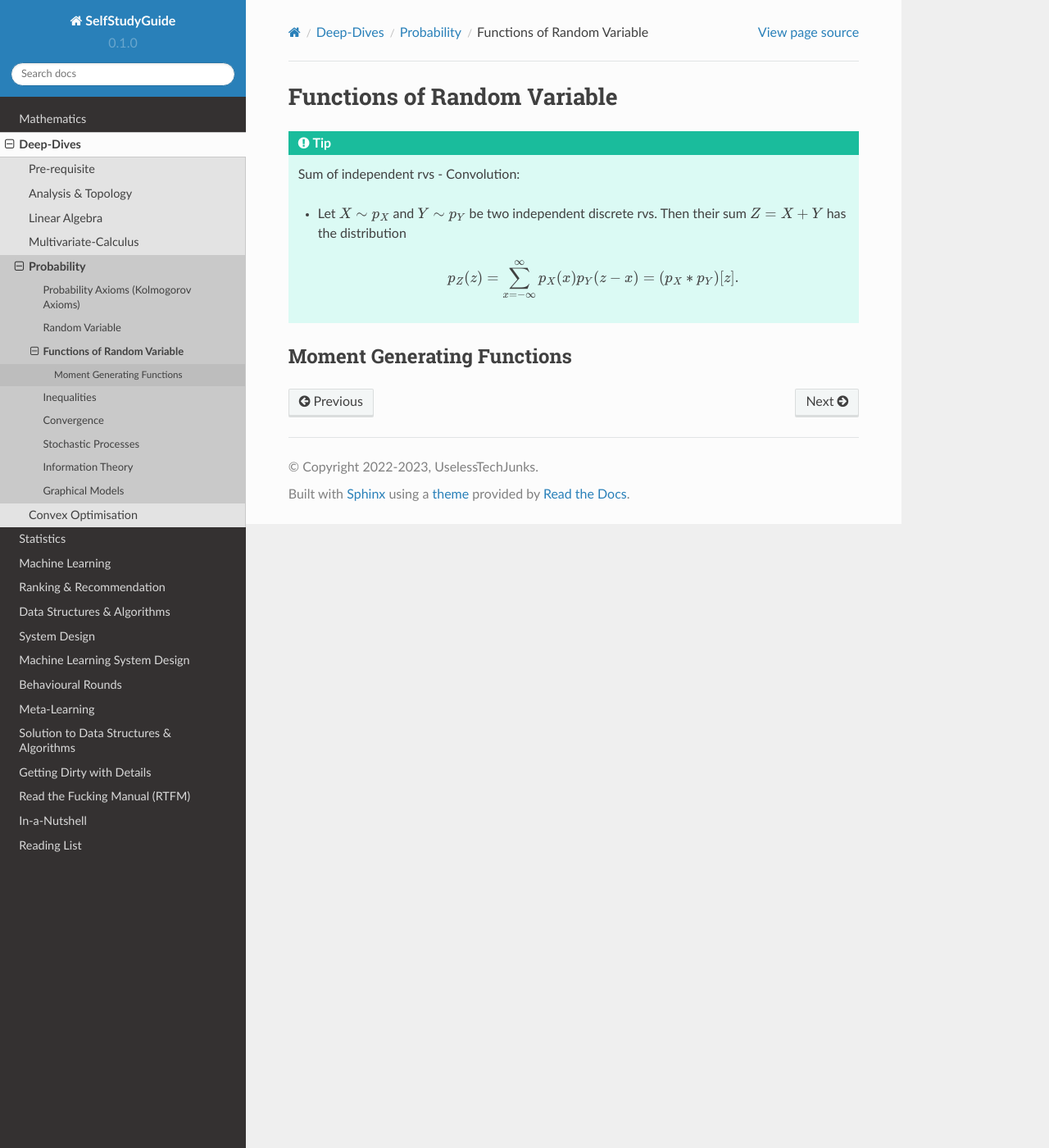
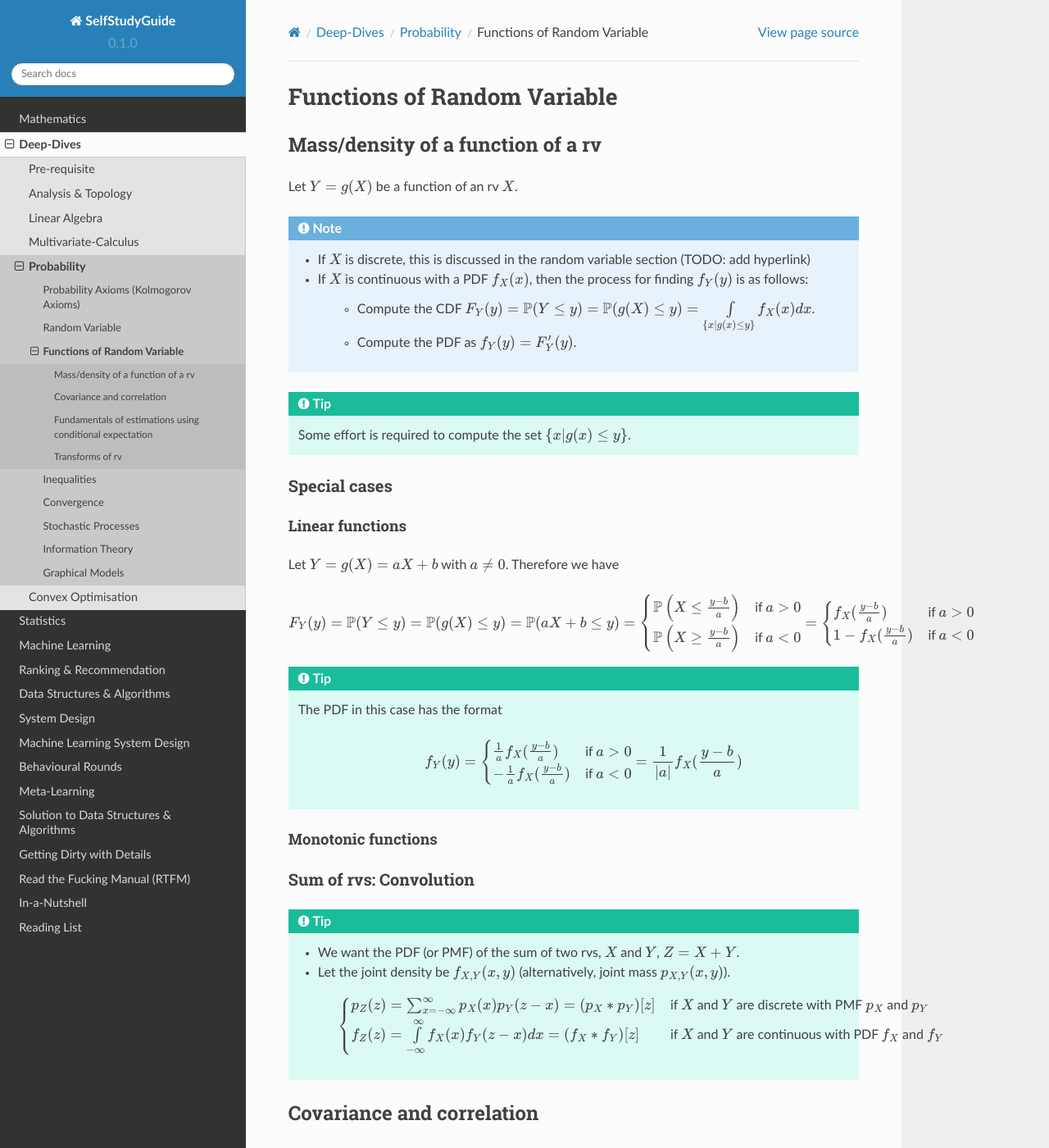
Before and after one commit to uselesstechjunks/leetcode, a Sphinx documentation site: the page built from docs/source/math/prob/func.rst, in a window 1280 px wide and 1400 px high. Shown: the whole window at 82% size. Built offline with Sphinx 7.4.7 and the Read the Docs theme 2.0.0, drawn with Linux system fonts in a browser that asks for light colours; some of the changed text lies outside the part shown.

Commit message:
Update func.rst

```diff
--- a/docs/source/math/prob/func.rst
+++ b/docs/source/math/prob/func.rst
@@ -1,12 +1,71 @@
-*********************************************
+##########################################################################################
 Functions of Random Variable
-*********************************************
+##########################################################################################
+
+******************************************************************************************
+Mass/density of a function of a rv
+******************************************************************************************
+Let :math:`Y=g(X)` be a function of an rv :math:`X`.
+
+.. note::
+	* If :math:`X` is discrete, this is discussed in the random variable section (TODO: add hyperlink)
+	* If :math:`X` is continuous with a PDF :math:`f_X(x)`, then the process for finding :math:`f_Y(y)` is as follows:
+
+		* Compute the CDF :math:`F_Y(y)=\mathbb{P}(Y\leq y)=\mathbb{P}(g(X)\leq y)=\int\limits_{\{x|g(x)\leq y\}}f_X(x) dx`.
+		* Compute the PDF as :math:`f_Y(y)=F'_Y(y)`.
+
 .. tip::
-	Sum of independent rvs - Convolution:
+	Some effort is required to compute the set :math:`\{x|g(x)\leq y\}`.
 
-	* Let :math:`X\sim p_X` and :math:`Y\sim p_Y` be two independent discrete rvs. Then their sum :math:`Z=X+Y` has the distribution
+Special cases
+========================================================================
+Linear functions
+------------------------------------------------------------------------
+Let :math:`Y=g(X)=aX+b` with :math:`a\neq 0`. Therefore we have
 
-		.. math:: p_Z(z)=\sum_{x=-\infty}^\infty p_X(x) p_Y(z-x)=(p_X \ast p_Y)[z].
+.. math::
+	F_Y(y)=\mathbb{P}(Y\leq y)=\mathbb{P}(g(X)\leq y)=\mathbb{P}(aX+b\leq y)=\begin{cases}\mathbb{P}\left(X\leq\frac{y-b}{a}\right) & \text{if $a>0$} \\ \mathbb{P}\left(X\geq\frac{y-b}{a}\right) & \text{if $a<0$}\end{cases}=\begin{cases}f_X(\frac{y-b}{a}) & \text{if $a>0$} \\ 1-f_X(\frac{y-b}{a}) & \text{if $a<0$}\end{cases}
+
+.. tip::
+	The PDF in this case has the format
+
+		.. math:: f_Y(y)=\begin{cases}\frac{1}{a}f_X(\frac{y-b}{a}) & \text{if $a>0$} \\ -\frac{1}{a}f_X(\frac{y-b}{a}) & \text{if $a<0$}\end{cases}=\frac{1}{\left| a \right|}f_X(\frac{y-b}{a})
+
+Monotonic functions
+------------------------------------------------------------------------
+
+Sum of rvs: Convolution
+========================================================================
+.. tip::
+	* We want the PDF (or PMF) of the sum of two rvs, :math:`X` and :math:`Y`, :math:`Z=X+Y`.
+	* Let the joint density be :math:`f_{X,Y}(x,y)` (alternatively, joint mass :math:`p_{X,Y}(x,y)`).
+
+		.. math::
+			\begin{cases}
+				p_Z(z)=\sum_{x=-\infty}^\infty p_X(x) p_Y(z-x)=(p_X \ast p_Y)[z] & \text{if $X$ and $Y$ are discrete with PMF $p_X$ and $p_Y$}\\
+				f_Z(z)=\int\limits_{-\infty}^\infty f_X(x) f_Y(z-x) dx=(f_X \ast f_Y)[z] & \text{if $X$ and $Y$ are continuous with PDF $f_X$ and $f_Y$}\\
+			\end{cases}
+
+******************************************************************************************
+Covariance and correlation
+******************************************************************************************
+
+******************************************************************************************
+Fundamentals of estimations using conditional expectation
+******************************************************************************************
+
+Law of iterated expectation
+========================================================================
+
+Conditional variance
+========================================================================
+
+Law of iterated variance
+========================================================================
+
+******************************************************************************************
+Transforms of rv
+******************************************************************************************
 
 Moment Generating Functions
-====================================
+========================================================================
```
